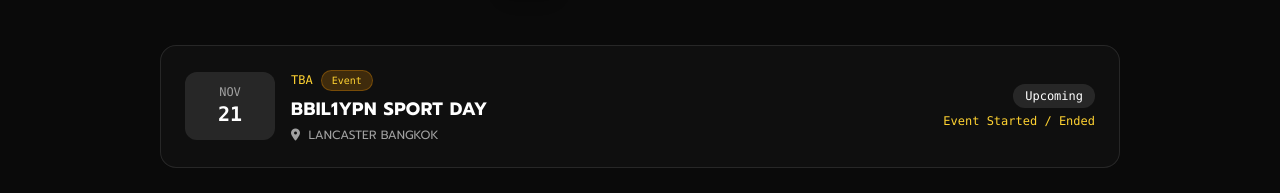
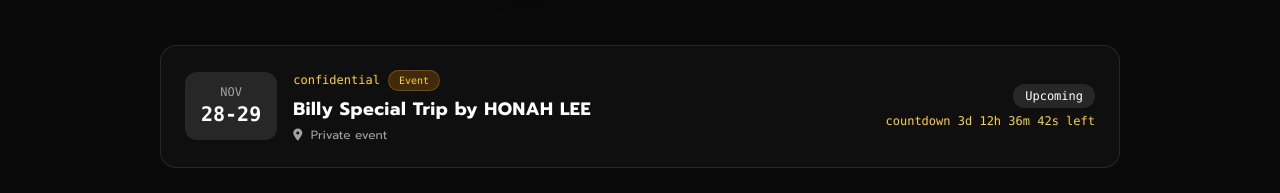
Before and after one commit to beyoursky0612-hash/beyourSTAR1IGHT, a plain HTML site: page index.html in a window 1280 px wide. Shown: the part 2711-2904 px from the top of the page. Drawn offline with nearby package versions, Linux system fonts and the light colour scheme.

Commit message:
Update index.html

```diff
--- a/index.html
+++ b/index.html
@@ -160,20 +160,20 @@ Event
 <div class="flex items-center space-x-4">
 <div class="bg-white/10 text-white font-mono px-4 py-3 rounded-xl text-center min-w-[90px]">
 <span class="block text-xs uppercase text-neutral-400">NOV</span>
-<span class="text-xl font-bold">21</span>
+<span class="text-xl font-bold">28-29</span>
 </div>
 <div>
 <div class="flex items-center gap-2 mb-1">
-<span class="text-xs font-mono text-amber-300">TBA</span>
+<span class="text-xs font-mono text-amber-300">confidential</span>
 <span class="px-2.5 py-0.5 bg-amber-500/20 text-amber-300 border border-amber-500/30 text-[10px] rounded-full font-mono">Event</span>
 </div>
-<h3 class="text-lg font-bold text-white tracking-wide">BBIL1YPN SPORT DAY</h3>
-<p class="text-xs text-neutral-400 mt-1"><i class="fa-solid fa-location-dot mr-1"></i> LANCASTER BANGKOK</p>
+<h3 class="text-lg font-bold text-white tracking-wide">Billy Special Trip by HONAH LEE </h3>
+<p class="text-xs text-neutral-400 mt-1"><i class="fa-solid fa-location-dot mr-1"></i> Private event</p>
 </div>
 </div>
 <div class="text-right w-full sm:w-auto flex sm:flex-col justify-between items-center sm:items-end pt-2 sm:pt-0 border-t sm:border-t-0 border-white/10">
 <span class="px-3 py-1 bg-white/10 text-white text-xs rounded-full font-mono block mb-1">Upcoming</span>
-<span class="countdown-timer text-xs font-mono text-amber-300" data-date="2026-11-21T00:00:00">Loading...</span>
+<span class="countdown-timer text-xs font-mono text-amber-300" data-date="2026-11-28T00:00:00">Loading...</span>
 </div>
 </div>
 </div>
```
